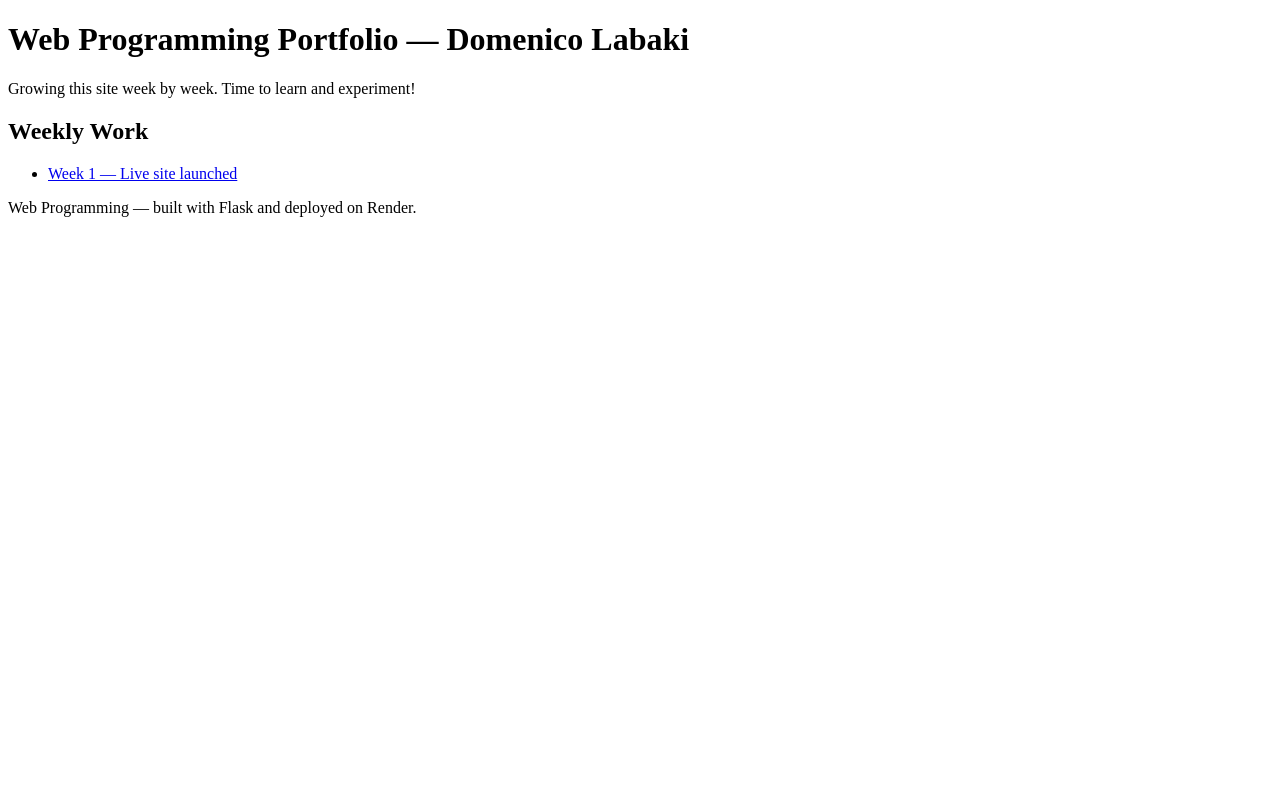
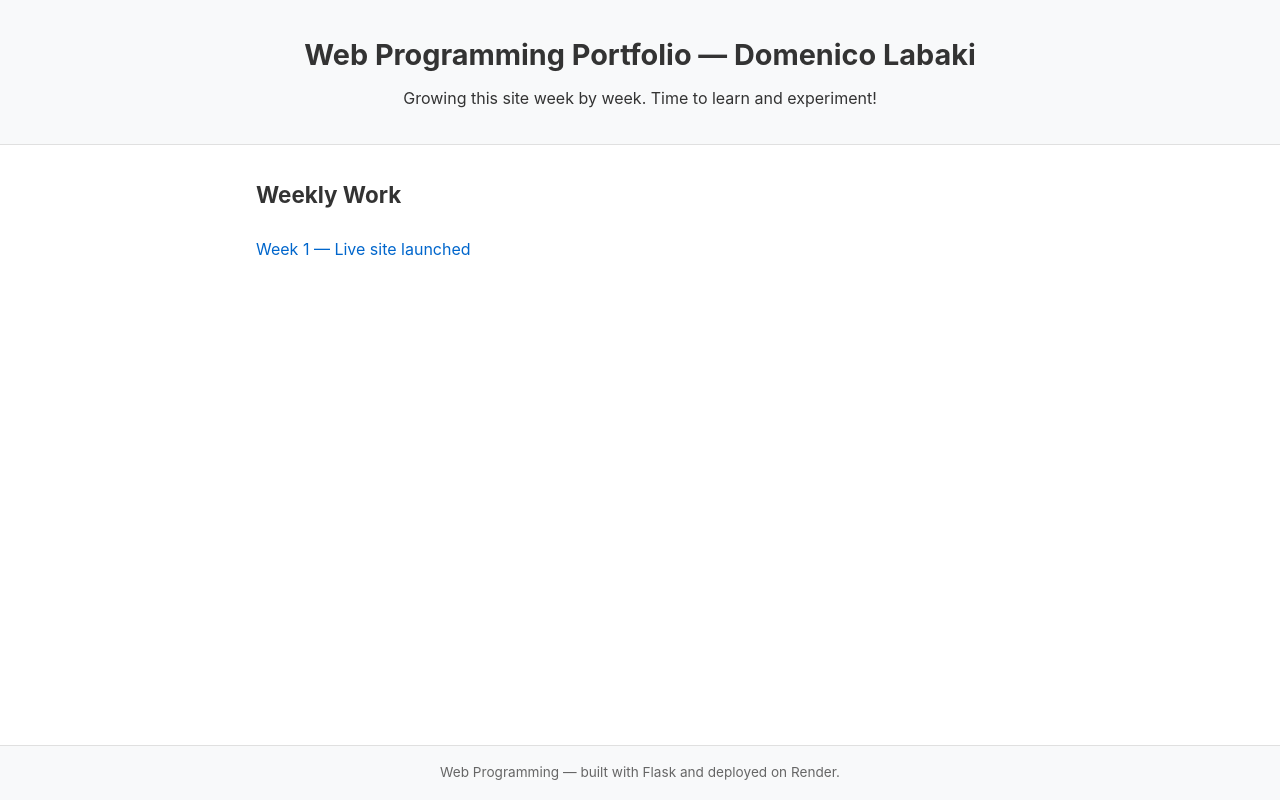
Before and after one commit to Domenico-Labaki/web-programming-site, a Flask app: page / in a window 1280 px wide. Run offline with Flask 3, Linux system fonts and the light colour scheme.

Commit message:
Styling upgrade with global stylesheet for modernized look

```diff
--- a/static/style.css
+++ b/static/style.css
@@ -0,0 +1,83 @@
+* {
+    margin: 0;
+    padding: 0;
+    box-sizing: border-box;
+}
+
+body {
+    font-family: "Inter", "Segoe UI", system-ui, -apple-system, sans-serif;
+    line-height: 1.6;
+    color: #333;
+    display: flex;
+    flex-direction: column;
+    min-height: 100vh;
+}
+
+header {
+    padding: 2rem 1rem;
+    text-align: center;
+    background-color: #f8f9fa;
+    border-bottom: 1px solid #e0e0e0;
+}
+
+main {
+    flex: 1;
+    max-width: 800px;
+    margin: 0 auto;
+    padding: 2rem 1rem;
+    width: 100%;
+}
+
+section {
+    margin-bottom: 2rem;
+}
+
+h1 {
+    font-size: 1.8rem;
+    margin-bottom: 0.5rem;
+}
+
+h2 {
+    font-size: 1.4rem;
+    margin-bottom: 1rem;
+}
+
+ul {
+    list-style: none;
+    padding: 0;
+}
+
+ul li {
+    padding: 0.5rem 0;
+}
+
+a {
+    color: #0066cc;
+    text-decoration: none;
+}
+
+a:hover {
+    text-decoration: underline;
+}
+
+img {
+    max-width: 100%;
+    height: auto;
+    border-radius: 4px;
+}
+
+figcaption {
+    font-style: italic;
+    color: #555;
+    margin-top: 0.5rem;
+    font-size: 0.9rem;
+}
+
+footer {
+    padding: 1rem;
+    text-align: center;
+    background-color: #f8f9fa;
+    border-top: 1px solid #e0e0e0;
+    font-size: 0.85rem;
+    color: #666;
+}
--- a/templates/index.html
+++ b/templates/index.html
@@ -4,6 +4,7 @@
     <meta charset="UTF-8">
     <meta name="viewport" content="width=device-width, initial-scale=1.0">
     <title>My Web Programming Portfolio</title>
+    <link rel="stylesheet" href="{{ url_for('static', filename='style.css') }}">
 </head>
 <body>
     <header>
--- a/templates/week1/page.html
+++ b/templates/week1/page.html
@@ -4,6 +4,7 @@
     <meta charset="UTF-8">
     <meta name="viewport" content="width=device-width, initial-scale=1.0">
     <title>Week 1 - My Web Programming Portfolio</title>
+    <link rel="stylesheet" href="{{ url_for('static', filename='style.css') }}">
 </head>
 <body>
     <header>
```
